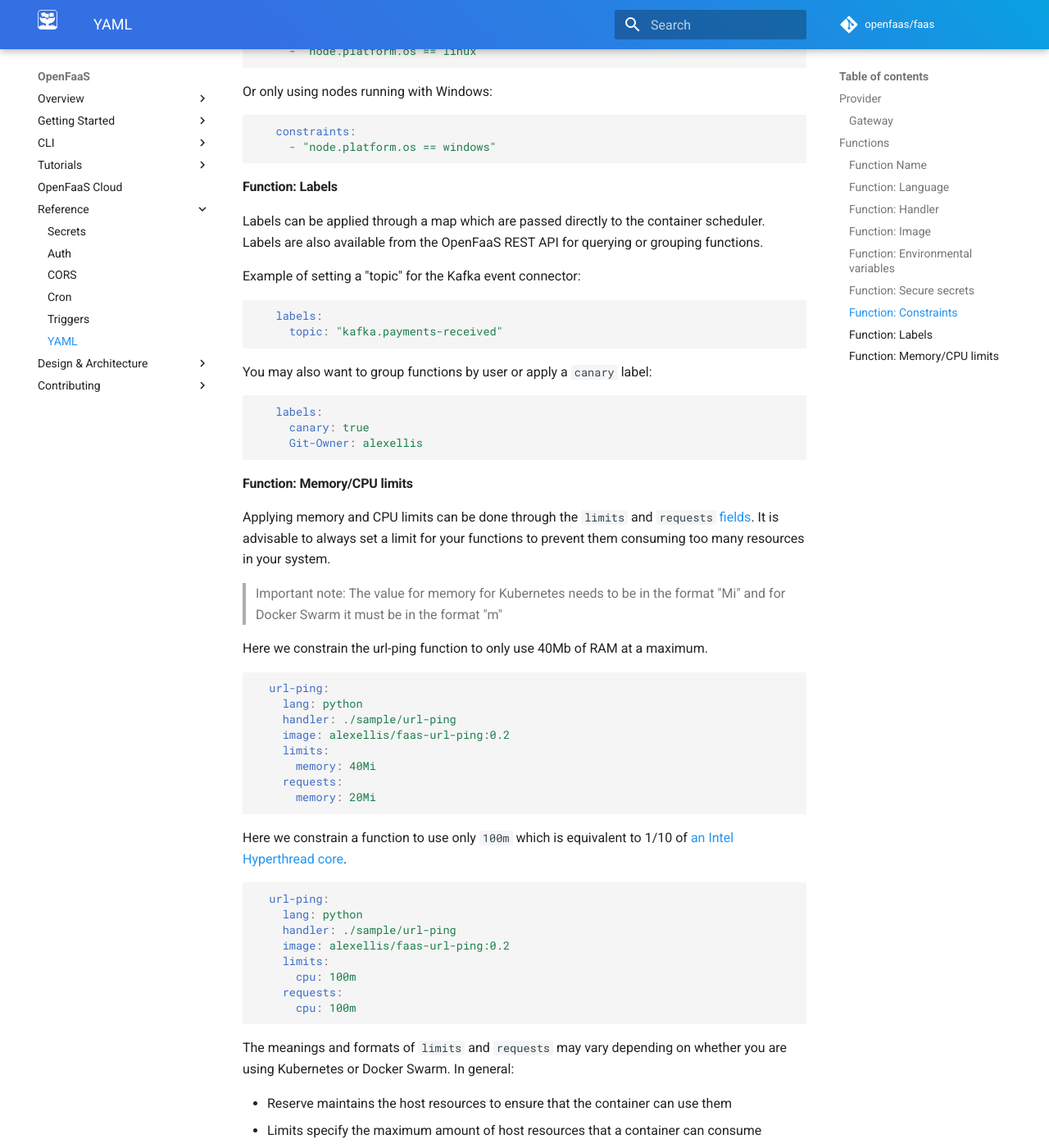
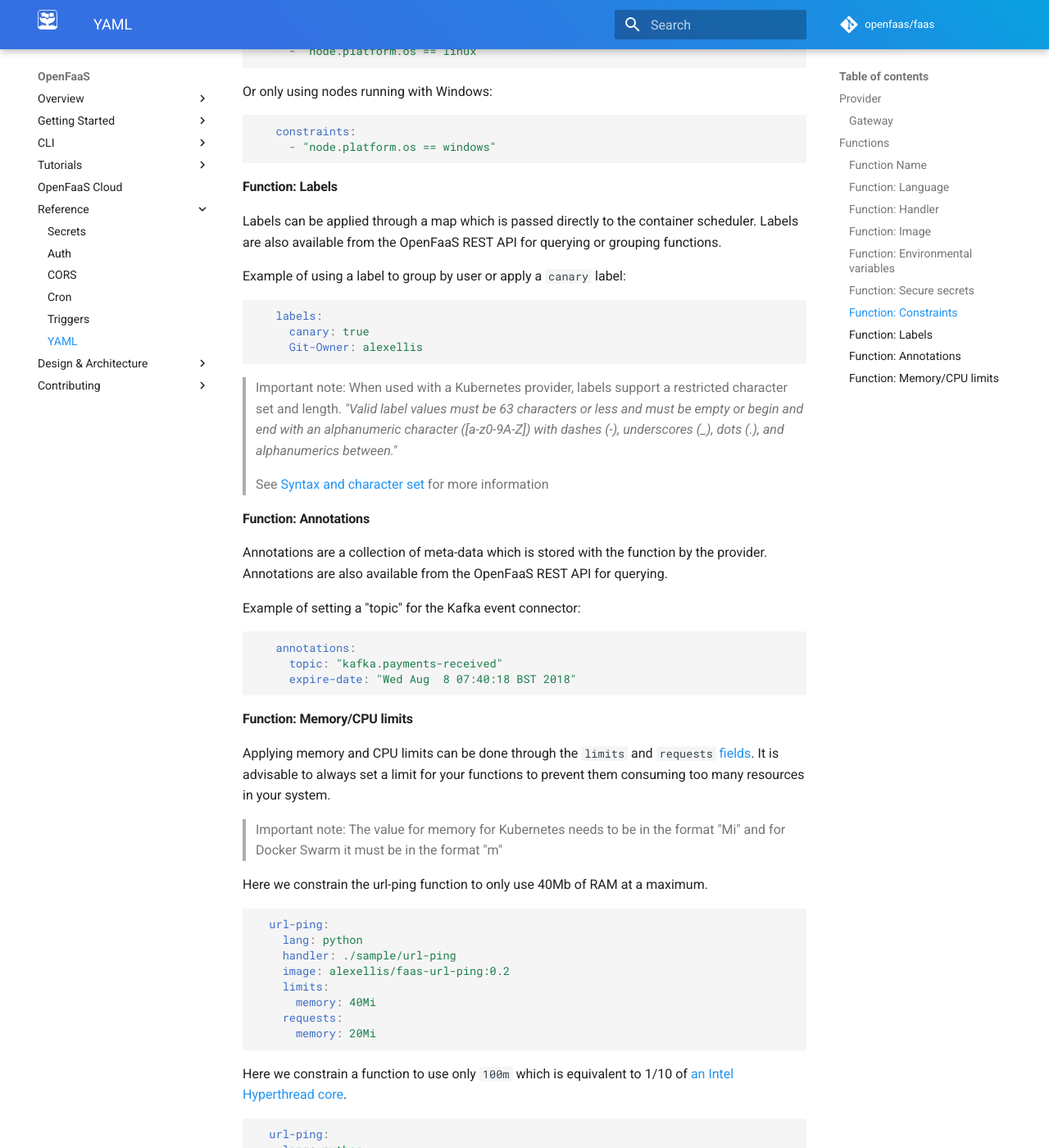
Before and after one commit to openfaas/docs, an MkDocs documentation site: the page built from docs/reference/yaml.md, in a window 1280 px wide and 1400 px high, scrolled down 2729 px. Shown: the whole window at 82% size. Built offline with MkDocs 1.6.1 and Material for MkDocs 9.7.7, drawn with Linux system fonts in a browser that asks for light colours; comment, search, counter and statistics services are not loaded.

Commit message:
Add annotation attribute to stack schema
Signed-off-by: Edward Wilde <ewilde@gmail.com>

````diff
--- a/docs/reference/yaml.md
+++ b/docs/reference/yaml.md
@@ -128,21 +128,35 @@ Or only using nodes running with Windows:
 
 #### Function: Labels
 
-Labels can be applied through a map which are passed directly to the container scheduler. Labels are also available from the OpenFaaS REST API for querying or grouping functions.
+Labels can be applied through a map which is passed directly to the container scheduler.
+Labels are also available from the OpenFaaS REST API for querying or grouping functions.
 
-Example of setting a "topic" for the Kafka event connector:
-
-```yaml
-   labels:
-     topic: "kafka.payments-received"
-```
-
-You may also want to group functions by user or apply a `canary` label:
+Example of using a label to group by user or apply a `canary` label:
 
 ```yaml
    labels:
      canary: true
      Git-Owner: alexellis
+```
+
+> Important note: When used with a Kubernetes provider, labels support a restricted character set and length.
+*"Valid label values must be 63 characters or less and must be empty or begin and end with an alphanumeric character
+([a-z0-9A-Z]) with dashes (-), underscores (_), dots (.), and alphanumerics between."*
+>
+>See [Syntax and character set](https://kubernetes.io/docs/concepts/overview/working-with-objects/labels/#syntax-and-character-set)
+for more information
+
+#### Function: Annotations
+
+Annotations are a collection of meta-data which is stored with the function by the provider.
+Annotations are also available from the OpenFaaS REST API for querying.
+
+Example of setting a "topic" for the Kafka event connector:
+
+```yaml
+   annotations:
+     topic: "kafka.payments-received"
+     expire-date: "Wed Aug  8 07:40:18 BST 2018"
 ```
 
 #### Function: Memory/CPU limits
````
Also changed, not shown: 1 other file.
